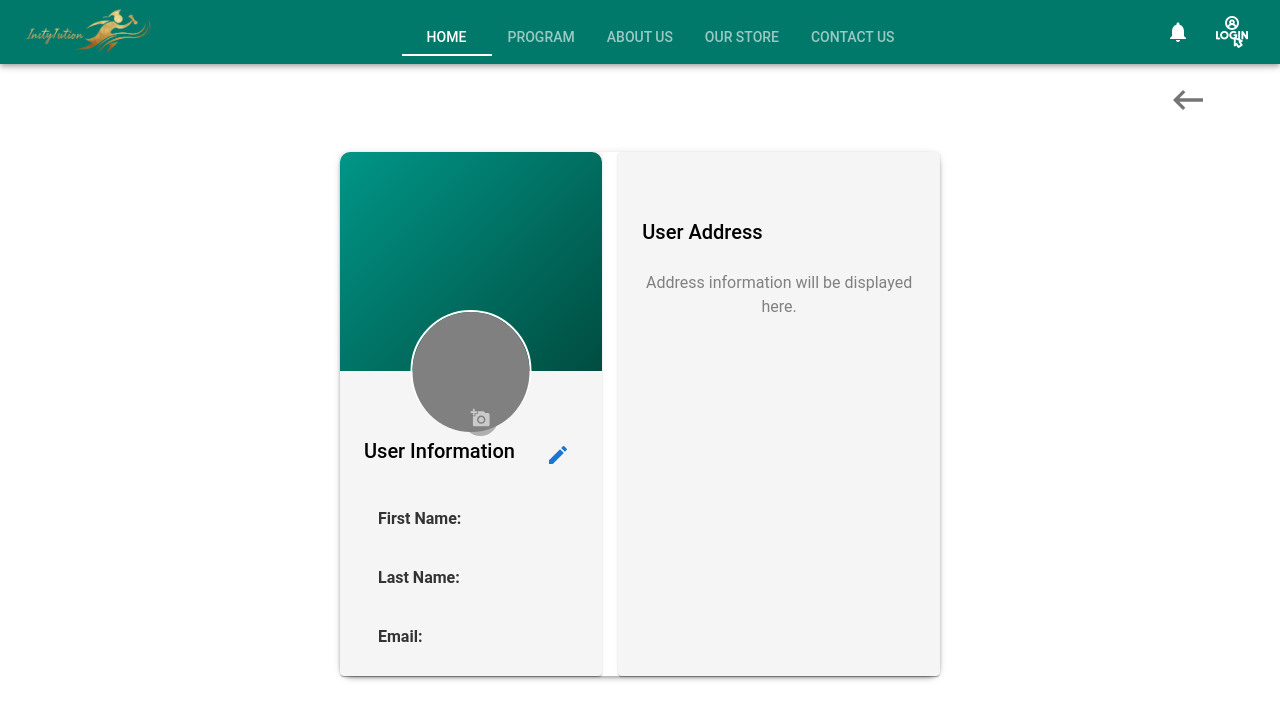
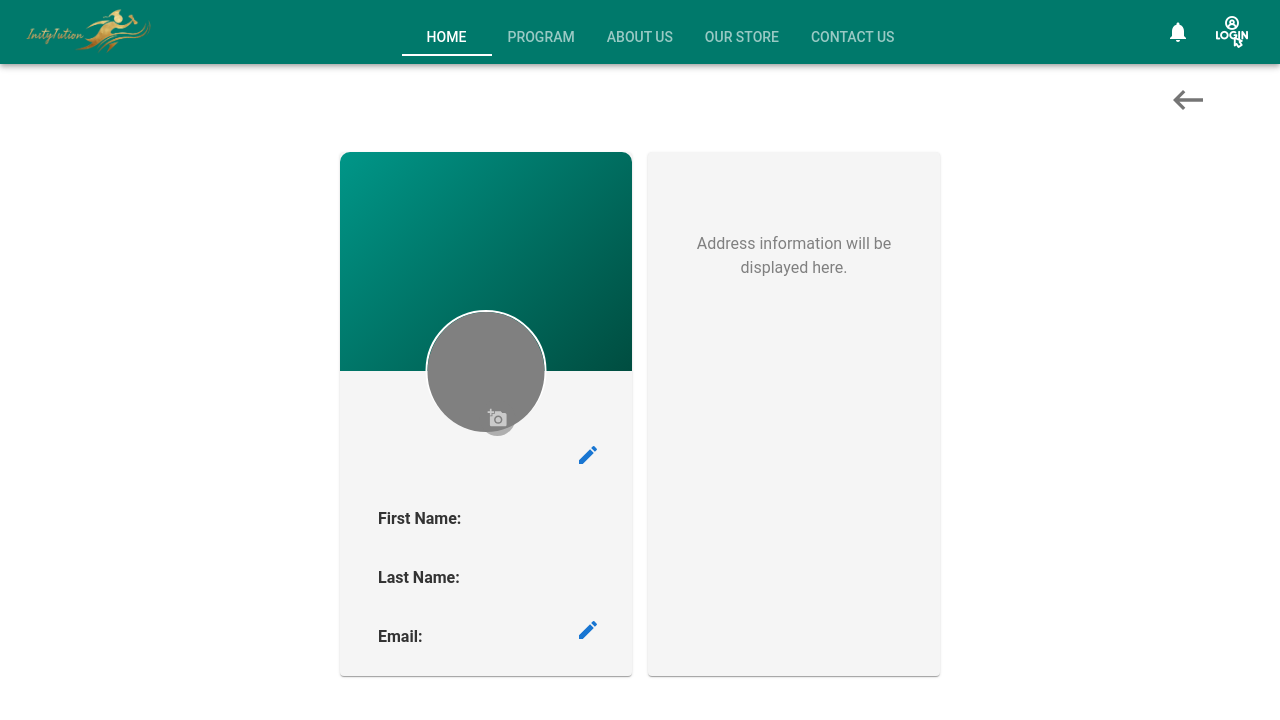
Before and after one commit to Instytuion/Instytution-Frontend, a React (Vite) app in the folder institutionFrontend/: page /profile in a window 1280 px wide. Shown: the top 720 px of the page. Built offline with nearby package versions, Linux system fonts and the light colour scheme; a web font is replaced by a local one.

Commit message:
#20v2 updated profile component with seperate email editng and updated userCreateModal styles

```diff
--- a/institutionFrontend/src/component/CustomeElements/FormLabelInput.jsx
+++ b/institutionFrontend/src/component/CustomeElements/FormLabelInput.jsx
@@ -2,14 +2,13 @@
 export const getInputLabelProps = (isEditing) => ({
   sx: {
     "&.Mui-focused, &.MuiInputLabel-shrink": {
-      fontSize: "0.8rem", // When the label is focused or shrunk
       transform: !isEditing
         ? "translate(0.6rem, -0.6rem)"
-        : "translate(0.9rem, -0.6rem)", // Adjust the position when shrunk
-      color: "#00796b", // Color when focused
+        : "translate(0.9rem, -0.6rem)",
+      color: "#00796b",
       fontSize: !isEditing ? "1.1rem" : "0.7rem"
-    },// Make the label slightly bigger when not editing
-    fontWeight: isEditing ? "normal" : "bold", // Bold the label when not editing
+    },
+    fontWeight: isEditing ? "normal" : "bold",
   },
 });
 
--- a/institutionFrontend/src/component/Modals/UserCrudModal.jsx
+++ b/institutionFrontend/src/component/Modals/UserCrudModal.jsx
@@ -18,25 +18,36 @@ const UserCrudModal = ({
       onClose={handleClose}
       closeAfterTransition
       BackdropComponent={Backdrop}
-      BackdropProps={{ timeout: 500 }}
+      BackdropProps={{timeout: 500}}
+      // sx={{overflow: "scroll"}}
     >
       <Fade in={open}>
+        <Box sx={{p:1}}>
           <Box
             sx={{
               position: "absolute",
               top: "50%",
               left: "50%",
               transform: "translate(-50%, -50%)",
-            width: 400,
               bgcolor: "background.paper",
               borderRadius: 1,
               boxShadow: 24,
+              width:"360px",
+              maxHeight:'84vh',
+              overflowY:"auto",
               p: 4,
             }}
           >
-          <Typography variant="h6" component="h2" mb={2} sx={{
-            color:theme.palette.text.primary
-          }} >
+            <Typography
+              textAlign={"center"}
+              variant="h5"
+              fontWeight={"bold"}
+              component="h2"
+              mb={1}
+              sx={{
+                color: theme.palette.text.primary,
+              }}
+            >
               {title}
             </Typography>
             {children}
@@ -44,12 +55,21 @@ const UserCrudModal = ({
             <Button
               onClick={handleSubmit}
               disabled={isLoading}
-            sx={{ mt: 2, color: "white", backgroundColor: "teal",width:'100%' }}
+              sx={{
+                mt: 2,
+                color: "white",
+                backgroundColor: "teal",
+                width: "100%",
+                height: "3.2rem",
+              }}
             >
-            {isLoading ? <CircularProgress size={24} color="inherit" /> : submitText}
+              {isLoading ? (
+                <CircularProgress size={24} color="inherit" />
+              ) : (
+                submitText
+              )}
             </Button>
-
-
+          </Box>
         </Box>
       </Fade>
     </Modal>
--- a/institutionFrontend/src/component/Profile/profile.jsx
+++ b/institutionFrontend/src/component/Profile/profile.jsx
@@ -31,6 +31,7 @@ import {getInitials} from "../../utils/utilityFunctions";
 const Profile = () => {
   const [isEditing, setIsEditing] = useState(false);
   const [emailEdited, setEmailEdited] = useState(false);
+  const [showOtpComponent, setShowotpComponent] = useState(false);
   const [editedData, setEditedData] = useState([]);
   const [otp, setOtp] = useState("");
   const [isLoading, setIsLoading] = useState(false);
@@ -38,6 +39,7 @@ const Profile = () => {
   const dispatch = useDispatch();
   const showToast = useToast();
   const user = useSelector((state) => state.userAuth);
+
 
   const {
     control,
@@ -61,8 +63,9 @@ const Profile = () => {
         updatedData
       );
       console.log("user profile verify -update res:", response);
-      setIsEditing(false);
       setEmailEdited(false);
+      setShowotpComponent(false)
+      setOtp("")
       dispatch(
         updateProfile({
           ...user,
@@ -91,7 +94,7 @@ const Profile = () => {
       setIsLoading(true);
       try {
         await SignupServices.signup({email: formData.email});
-        setEmailEdited(true);
+        setShowotpComponent(true);
       } catch (error) {
         console.log("signup/otp sent  error", error);
         setFormError("email", {
@@ -195,14 +198,13 @@ const Profile = () => {
 
   return (
     <Container disableGutters sx={styles.container}>
-      {
-        !emailEdited ? (
+      {!showOtpComponent ? (
         <Stack
           direction={{xs: "column", md: "row"}} // Responsive direction
           spacing={2} // Space between the cards
         >
           {/* User Information Card */}
-            <Card>
+          <Card sx={styles.card} >
             <Box sx={styles.parentOne}>
               <Box sx={styles.profileImageContainer}>{profileImage}</Box>
 
@@ -217,9 +219,6 @@ const Profile = () => {
             <Box sx={styles.parentTwo}>
               <Stack spacing={2} sx={{paddingTop: 5}}>
                 <Box sx={styles.titleContainer}>
-                    <Typography variant="h6" gutterBottom>
-                      User Information
-                    </Typography>
                   <IconButton onClick={handleEditClick} color="primary">
                     {!isEditing ? <EditIcon /> : <CloseIcon />}
                   </IconButton>
@@ -265,6 +264,7 @@ const Profile = () => {
                 />
 
                 {/* Email */}
+                <Stack direction={"row"}>
                   <Controller
                     name="email"
                     control={control}
@@ -278,18 +278,40 @@ const Profile = () => {
                     render={({field}) => (
                       <TextField
                         fullWidth
-                        label={!isEditing ? "Email:" : "Email"}
+                        label={!emailEdited ? "Email:" : "Email"}
                         variant="outlined"
-                        {...field}
-                        InputLabelProps={getInputLabelProps(isEditing)}
-                        InputProps={getInputProps(isEditing)}
+                        // Here we apply truncation to the value only if not editing
+                        value={
+                          !emailEdited
+                            ? field.value.length > 24
+                              ? `${field.value.slice(0, 24)}...`
+                              : field.value
+                            : field.value
+                        }
+                        onChange={(e) => {
+                          // Update field value as user types
+                          field.onChange(e); // This will update the form state
+                        }}
+                        InputLabelProps={getInputLabelProps(emailEdited)}
+                        InputProps={getInputProps(emailEdited)}
                         error={!!errors.email}
                         helperText={errors.email?.message}
                       />
                     )}
                   />
 
-                  {isEditing && (
+                  <IconButton
+                    onClick={() => {
+                      setEmailEdited((prev) => !prev);
+                      reset({email: user.email || ""});
+                    }}
+                    color="primary"
+                  >
+                    {!emailEdited ? <EditIcon /> : <CloseIcon />}
+                  </IconButton>
+                </Stack>
+
+                { (isEditing || emailEdited) && (
                     <Button
                       fullWidth
                       variant="contained"
@@ -310,14 +332,10 @@ const Profile = () => {
           </Card>
 
           {/* User Address Card */}
-            <Card>
+          <Card sx={styles.card}>
             <Box sx={styles.parentTwo}>
               <Stack spacing={2} sx={{paddingTop: 5}}>
-                  <Box sx={styles.titleContainer}>
-                    <Typography variant="h6" gutterBottom>
-                      User Address
-                    </Typography>
-                  </Box>
+                <Box sx={styles.titleContainer}></Box>
 
                 {/* Placeholder for Address Information */}
                 <Typography variant="body1" sx={{color: "gray"}}>
@@ -327,11 +345,14 @@ const Profile = () => {
             </Box>
           </Card>
         </Stack>
-        ):(
+      ) : (
         <Box sx={styles.otpContainer}>
           <IconButton
             sx={{position: "absolute", left: 10, top: 10}}
-                onClick={() => setEmailEdited(false)}
+            onClick={() => {
+              setShowotpComponent(false);
+              setOtp(false);
+            }}
           >
             <ArrowBackIcon />
           </IconButton>
@@ -350,7 +371,6 @@ const Profile = () => {
             onverify={handleVerifyOtp}
           />
         </Box>
-
       )}
     </Container>
   );
--- a/institutionFrontend/src/component/Profile/styles.jsx
+++ b/institutionFrontend/src/component/Profile/styles.jsx
@@ -1,8 +1,8 @@
 const styles = {
   container: {
-    boxShadow: 3,
     mt: 3,
     borderRadius: 3,
+    pb: 3,
     maxWidth: "90%",
     "@media (min-width:600px)": {
       maxWidth: "600px",
@@ -47,7 +47,7 @@ const styles = {
   },
   titleContainer: {
     display: "flex",
-    justifyContent: "space-between",
+    justifyContent: "end",
     alignItems: "center",
   },
   otpContainer: {
@@ -74,7 +74,12 @@ const styles = {
     color: "white",
     fontSize: 36,
   },
+  card: {
+    width: {
+      xs: "100%",
+      md: "50%",
+    },
+  },
 };
 
-
 export default styles;
```
Lines whose indentation alone changed are shown as unchanged.
